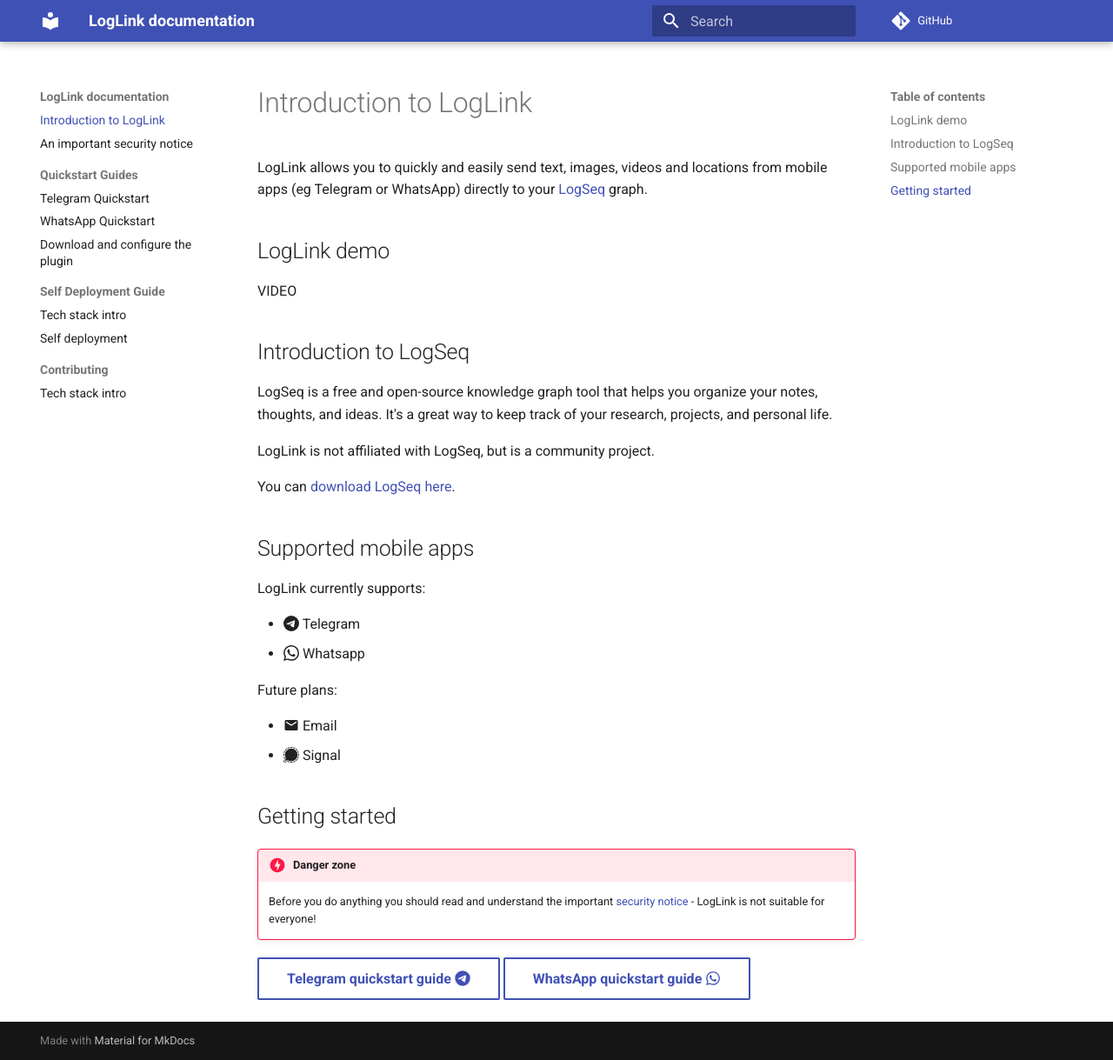
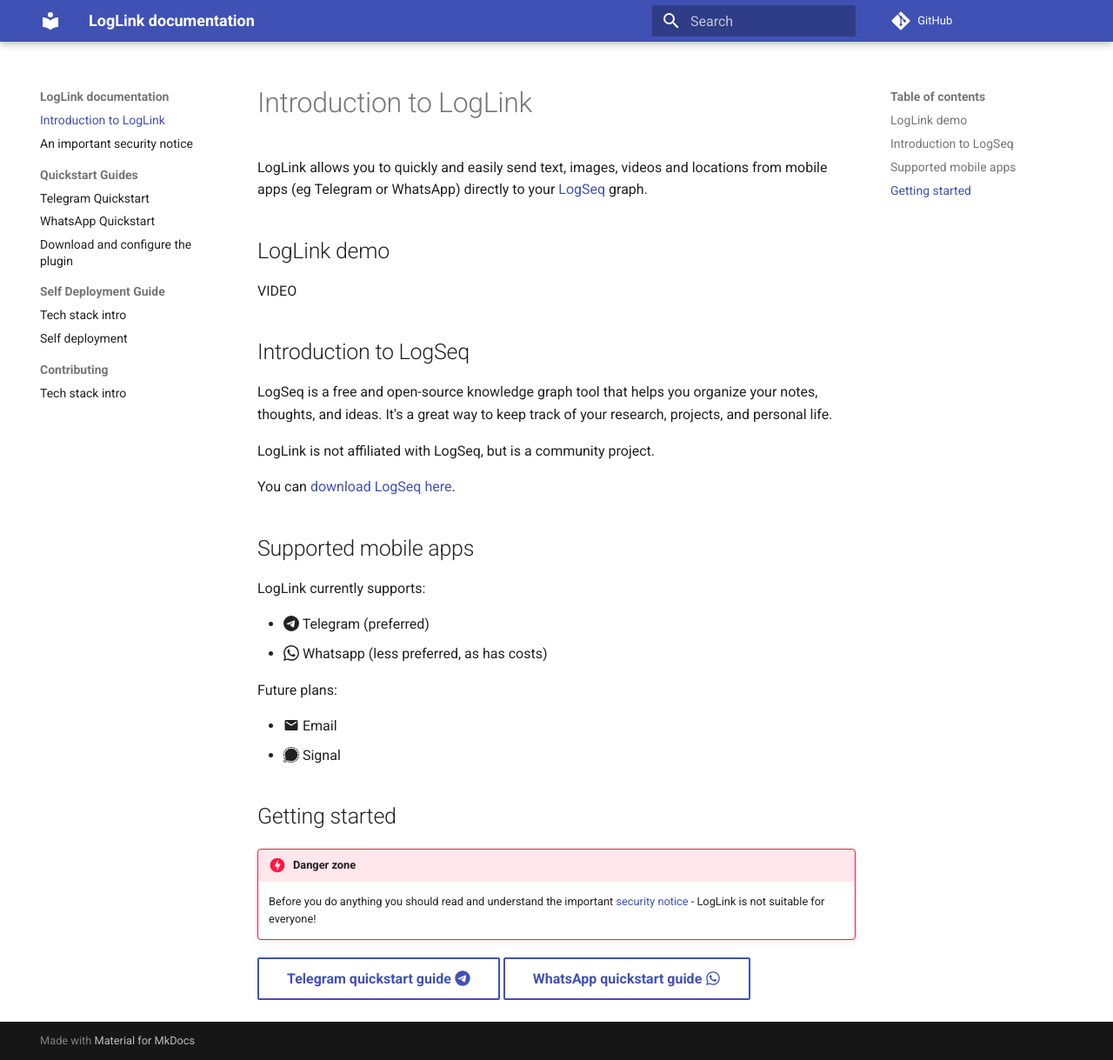
Before and after one commit to hankhank10/loglink-docs, an MkDocs documentation site: the page built from docs/index.md, in a window 1280 px wide and 1219 px high. Shown: the whole window at 87% size. Built offline with MkDocs 1.6.1 and Material for MkDocs 9.7.7, drawn with Linux system fonts in a browser that asks for light colours; comment, search, counter and statistics services are not loaded.

Commit message:
Update index.md

```diff
--- a/docs/index.md
+++ b/docs/index.md
@@ -20,8 +20,8 @@
 
 LogLink currently supports:
 
-- :simple-telegram: Telegram
-- :simple-whatsapp: Whatsapp
+- :simple-telegram: Telegram (preferred)
+- :simple-whatsapp: Whatsapp (less preferred, as has costs)
 
 Future plans:
 
```
